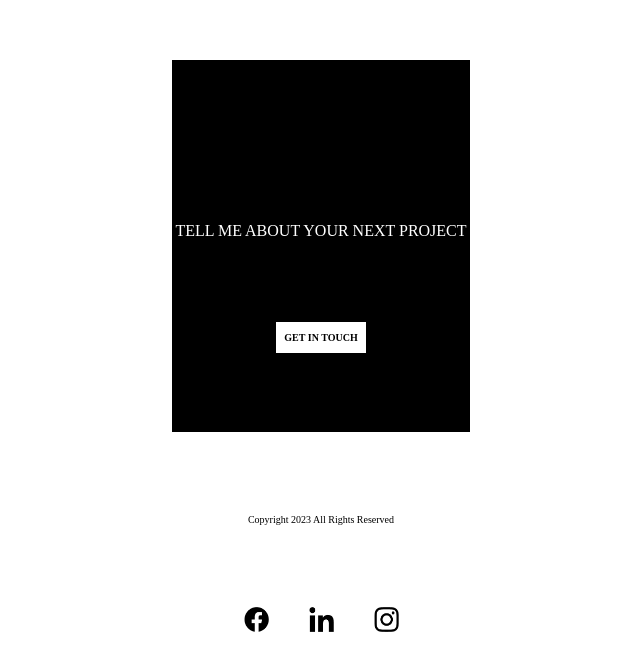
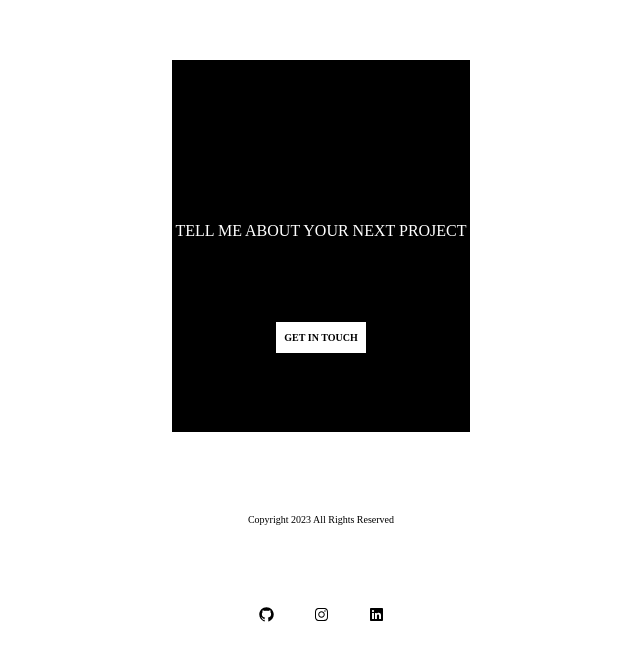
Before and after one commit to doubleA411/d-portfolio, a React (Create React App) app: page / in a window 1280 px wide. Shown: the part 2876-3536 px from the top of the page, without its empty margins (319-959 px from the left). Built offline with nearby package versions, Linux system fonts and the light colour scheme.

Commit message:
icons updated

```diff
--- a/src/App.js
+++ b/src/App.js
@@ -1,4 +1,10 @@
-import { ArrowRightIcon, ArrowDownIcon } from "@radix-ui/react-icons";
+import {
+  ArrowRightIcon,
+  ArrowDownIcon,
+  GitHubLogoIcon,
+  InstagramLogoIcon,
+  LinkedInLogoIcon,
+} from "@radix-ui/react-icons";
 import insta from "./assets/insta.png";
 import fb from "./assets/fb.png";
 import link from "./assets/link.png";
@@ -99,9 +105,9 @@ function App() {
         Copyright 2023 All Rights Reserved
       </p>
       <div className="flex gap-10 items-center">
-        <img className="w-[25px] h-[25px]" src={fb} alt="" />
-        <img className="w-[25px] h-[25px]" src={link} alt="" />
-        <img className="w-[25px] h-[25px]" src={insta} alt="" />
+        <GitHubLogoIcon />
+        <InstagramLogoIcon />
+        <LinkedInLogoIcon />
       </div>
     </div>
   );
```
